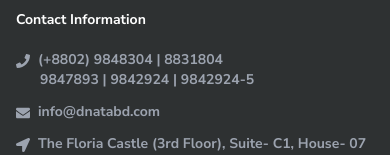
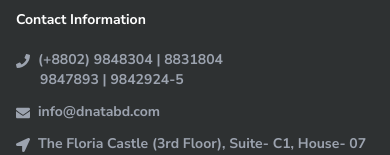
Before and after one commit to ashfakniloy/dnata-frontend, a Next.js app: page / in a window 390 px wide. Shown: the part 936-1091 px from the top of the page. Built offline with nearby package versions, Linux system fonts and the light colour scheme.

Commit message:
fixed phone no

```diff
--- a/components/Layout/Footer.js
+++ b/components/Layout/Footer.js
@@ -58,7 +58,7 @@ function Footer() {
           <div className="mt-10 lg:mt-0 flex flex-col gap-5 text-sm font-bold">
             <p className="text-white">Contact Information</p>
             <div className="flex flex-col gap-3 text-gray-400">
-              <div className="">
+              <div>
                 <span>
                   <FaPhone className="inline mr-2" />
                 </span>
@@ -85,13 +85,6 @@ function Footer() {
                   &nbsp;|&nbsp;
                   <a
                     href="tel:+8802-9842924"
-                    className="hover:text-white transition duration-300"
-                  >
-                    9842924
-                  </a>
-                  &nbsp;|&nbsp;
-                  <a
-                    href="tel:+8802-9842925"
                     className="hover:text-white transition duration-300"
                   >
                     9842924
```
